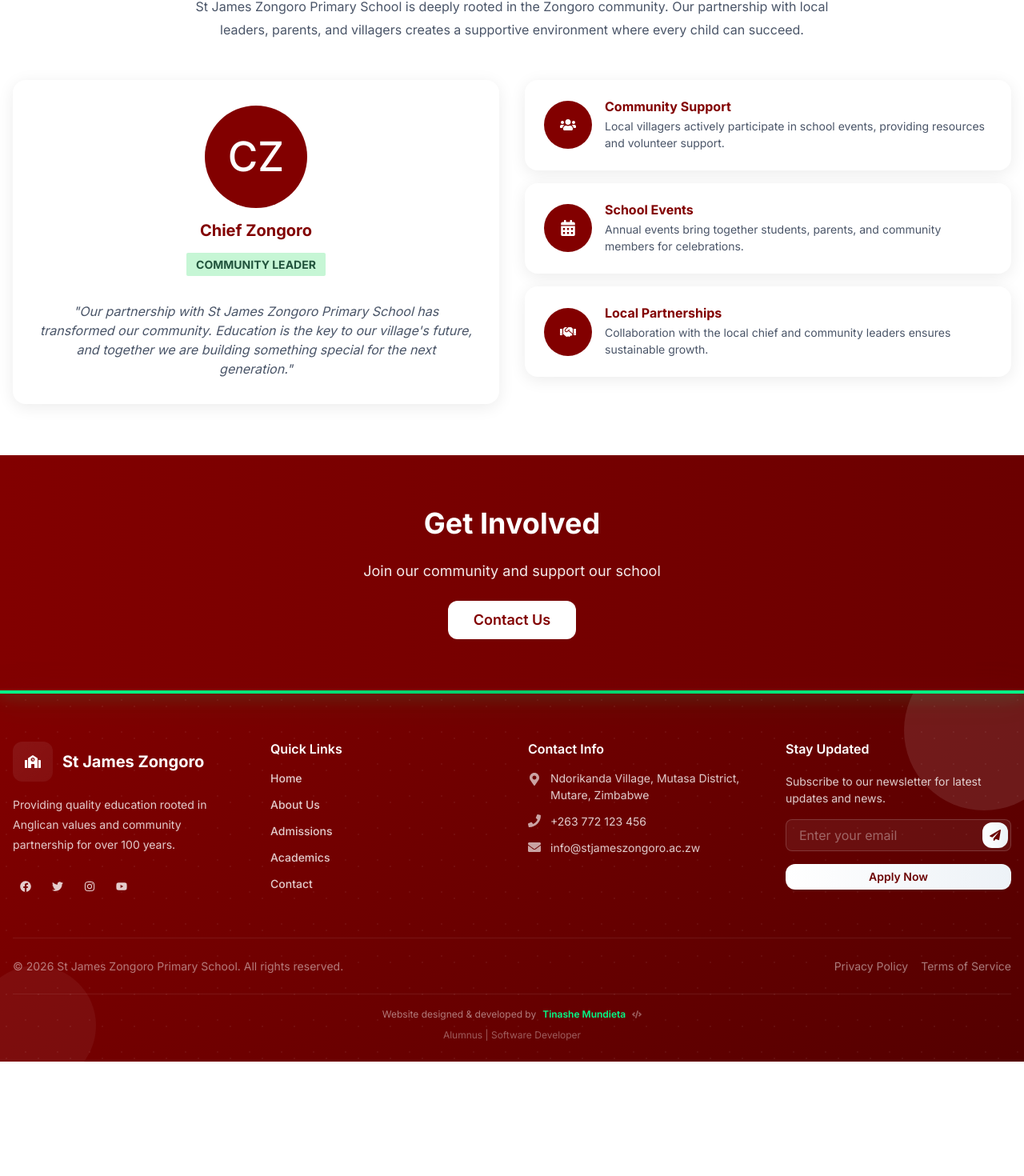
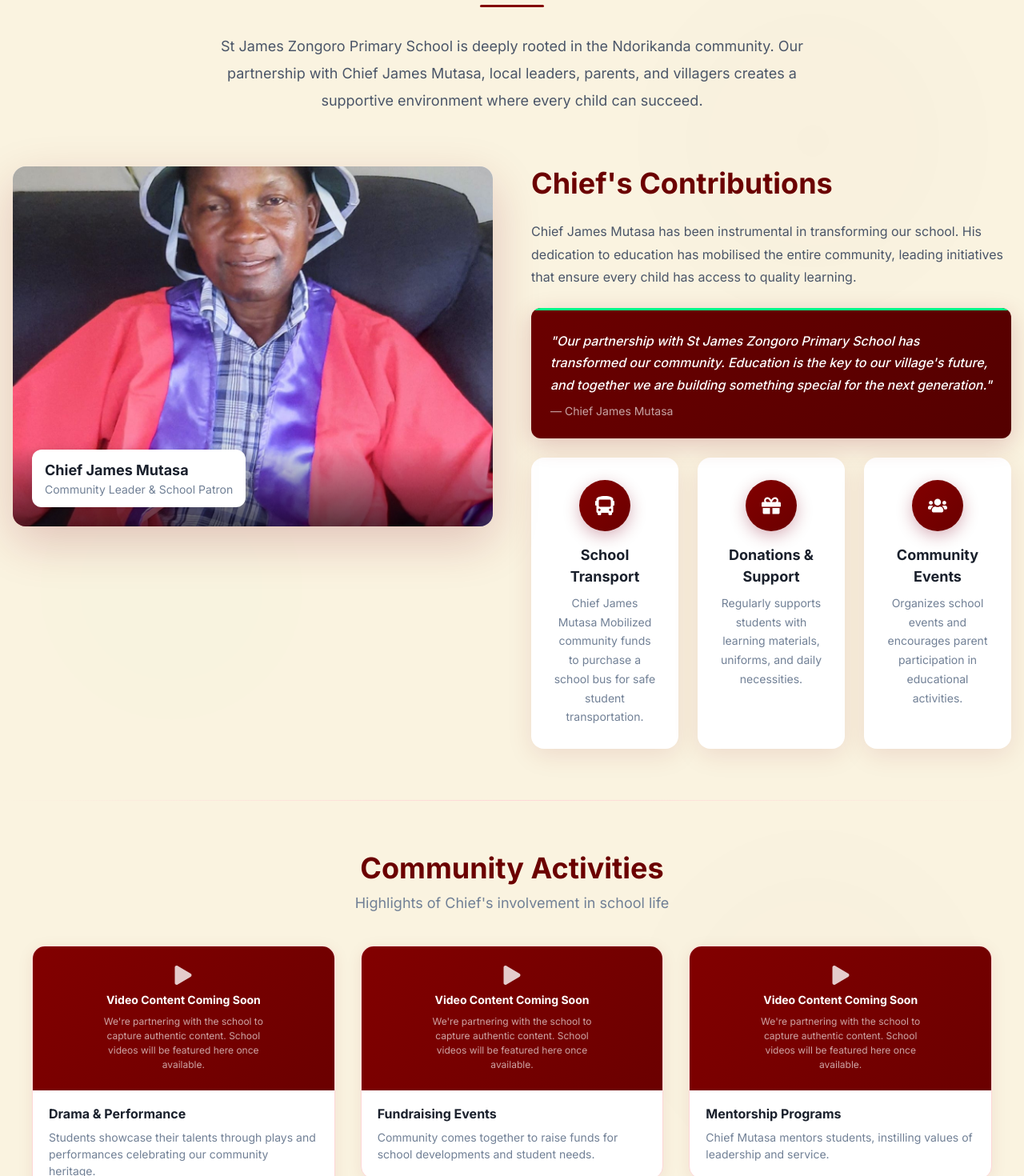
Before and after one commit to Tinashe623/ZONGORO-PRIMARY, a React (Vite) app: page /community in a window 1280 px wide. Shown: the part 418-1888 px from the top of the page at 80% size. Before the commit the page ends 1745 px from the top, so only its background shows below. Built offline with nearby package versions, Linux system fonts and the light colour scheme.

Commit message:
refactor: redesign CommunityPage with updated layout, imagery, and community highlight sections

```diff
--- a/src/pages/CommunityPage.tsx
+++ b/src/pages/CommunityPage.tsx
@@ -5,36 +5,50 @@ import {
   VStack,
   Heading,
   Text,
-  Card,
-  CardBody,
-  Avatar,
   Flex,
-  Badge,
   Icon,
+  Image,
 } from '@chakra-ui/react';
-import { FaUsers, FaCalendarAlt, FaHandshake } from 'react-icons/fa';
+import { FaUsers, FaBus, FaGift, FaPlay } from 'react-icons/fa';
 import PageHero from '../components/ui/PageHero';
 import ScrollReveal from '../components/ui/ScrollReveal';
-import CTABanner from '../components/ui/CTABanner';
 
 const communityHighlights = [
   {
-    icon: FaUsers,
-    title: 'Community Support',
-    description:
-      'Local villagers actively participate in school events, providing resources and volunteer support.',
+    icon: FaBus,
+    title: 'School Transport',
+    description: 'Chief James Mutasa Mobilized community funds to purchase a school bus for safe student transportation.',
   },
   {
-    icon: FaCalendarAlt,
-    title: 'School Events',
-    description:
-      'Annual events bring together students, parents, and community members for celebrations.',
+    icon: FaGift,
+    title: 'Donations & Support',
+    description: 'Regularly supports students with learning materials, uniforms, and daily necessities.',
   },
   {
-    icon: FaHandshake,
-    title: 'Local Partnerships',
-    description:
-      'Collaboration with the local chief and community leaders ensures sustainable growth.',
+    icon: FaUsers,
+    title: 'Community Events',
+    description: 'Organizes school events and encourages parent participation in educational activities.',
+  },
+];
+
+const activities = [
+  {
+    title: 'Drama & Performance',
+    description: 'Students showcase their talents through plays and performances celebrating our community heritage.',
+    type: 'placeholder',
+    placeholder: 'Video Content Coming Soon',
+  },
+  {
+    title: 'Fundraising Events',
+    description: 'Community comes together to raise funds for school developments and student needs.',
+    type: 'placeholder',
+    placeholder: 'Video Content Coming Soon',
+  },
+  {
+    title: 'Mentorship Programs',
+    description: 'Chief Mutasa mentors students, instilling values of leadership and service.',
+    type: 'placeholder',
+    placeholder: 'Video Content Coming Soon',
   },
 ];
 
@@ -50,101 +64,204 @@ const CommunityPage = () => {
         subtitle="Working together for our children's future"
       />
 
-      <Box py={16} px={4} bg="white">
-        <Box maxW="1400px" mx="auto">
+      <Box py={16} px={4} bg="cream.50" position="relative" overflow="hidden">
+        <Box position="absolute" top={0} left={0} right={0} bottom={0} opacity={0.4}>
+          <Box position="absolute" top="10%" right="5%" w="400px" h="400px" borderRadius="full" bg="maroon.500" opacity={0.03} filter="blur(100px)" />
+          <Box position="absolute" bottom="10%" left="5%" w="300px" h="300px" borderRadius="full" bg="#00ff88" opacity={0.03} filter="blur(80px)" />
+        </Box>
+        <Box position="absolute" top={0} left={0} right={0} h="1px" bgGradient="linear(to-r, transparent, maroon.100, transparent)" />
+
+        <Box maxW="1400px" mx="auto" position="relative" zIndex={1}>
           <ScrollReveal>
             <VStack spacing={8} maxW="800px" mx="auto" textAlign="center">
-              <Heading size="lg" color="maroon.500">
+              <Heading size="2xl" color="maroon.600" fontWeight="800">
                 Our Community Connection
               </Heading>
-              <Text color="gray.600" lineHeight="1.8">
-                St James Zongoro Primary School is deeply rooted in the Zongoro community.
-                Our partnership with local leaders, parents, and villagers creates a supportive
+              <Box w="80px" h="3px" bg="maroon.500" borderRadius="full" />
+              <Text color="gray.600" fontSize="lg" lineHeight="1.9">
+                St James Zongoro Primary School is deeply rooted in the Ndorikanda community.
+                Our partnership with Chief James Mutasa, local leaders, parents, and villagers creates a supportive
                 environment where every child can succeed.
               </Text>
             </VStack>
           </ScrollReveal>
 
-          <SimpleGrid columns={{ base: 1, lg: 2 }} spacing={8} mt={12}>
+          <SimpleGrid columns={{ base: 1, lg: 2 }} spacing={12} mt={16}>
             <ScrollReveal>
-              <Card
+              <Box
+                borderRadius="2xl"
+                overflow="hidden"
                 bg="white"
-                borderRadius="2xl"
-                boxShadow="0 4px 20px rgba(0,0,0,0.08)"
+                boxShadow="0 20px 60px rgba(128, 0, 32, 0.2)"
+                position="relative"
+              >
+                <Image
+                  src="/images/chief-image.jpg"
+                  alt="Chief James Mutasa"
+                  w="100%"
+                  h={{ base: '350px', md: '450px' }}
+                  objectFit="cover"
+                />
+                <Box
+                  position="absolute"
+                  bottom={0}
+                  left={0}
+                  right={0}
+                  h="100px"
+                  bgGradient="linear(to-t, blackAlpha.700, transparent)"
+                />
+                <Box
+                  position="absolute"
+                  bottom={6}
+                  left={6}
+                  bg="white"
+                  borderRadius="xl"
+                  px={4}
+                  py={3}
+                  boxShadow="0 4px 20px rgba(0,0,0,0.15)"
+                >
+                  <Text fontWeight="800" fontSize="lg" color="gray.800">Chief James Mutasa</Text>
+                  <Text fontSize="sm" color="gray.500">Community Leader & School Patron</Text>
+                </Box>
+              </Box>
+            </ScrollReveal>
+
+            <VStack align="start" spacing={6}>
+              <Heading size="xl" color="maroon.600" fontWeight="700">
+                Chief's Contributions
+              </Heading>
+              <Text color="gray.600" fontSize="md" lineHeight="1.8">
+                Chief James Mutasa has been instrumental in transforming our school. His dedication
+                to education has mobilised the entire community, leading initiatives that ensure every
+                child has access to quality learning.
+              </Text>
+
+              <Box
+                p={6}
+                bgGradient="linear(135deg, maroon.600, maroon.700)"
+                borderRadius="xl"
+                w="100%"
+                boxShadow="0 8px 30px rgba(128, 0, 32, 0.2)"
+                position="relative"
                 overflow="hidden"
               >
-                <CardBody p={8}>
-                  <VStack spacing={4} align="center" textAlign="center">
-                    <Avatar
-                      size="2xl"
-                      name="Chief Zongoro"
-                      bg="maroon.500"
-                    />
-                    <Heading size="md" color="maroon.500">
-                      Chief Zongoro
-                    </Heading>
-                    <Badge colorScheme="green" fontSize="sm" px={3} py={1}>
-                      Community Leader
-                    </Badge>
-                    <Text color="gray.600" fontStyle="italic" mt={4}>
+                <Box position="absolute" top={0} left={0} right={0} h="3px" bg="#00ff88" />
+                <Text color="white" fontSize="md" fontStyle="italic" fontWeight="500" lineHeight="1.7" mt={1}>
                   "Our partnership with St James Zongoro Primary School has
                   transformed our community. Education is the key to our village's
                   future, and together we are building something special for the
                   next generation."
                 </Text>
-                  </VStack>
-                </CardBody>
-              </Card>
-            </ScrollReveal>
+                <Text color="whiteAlpha.700" fontSize="sm" mt={2}>— Chief James Mutasa</Text>
+              </Box>
 
-            <VStack spacing={4}>
-              {communityHighlights.map((highlight, index) => (
-                <ScrollReveal key={index} delay={0.1 * (index + 1)}>
-                  <Card
+              <SimpleGrid columns={{ base: 1, md: 3 }} spacing={6} w="100%">
+                {communityHighlights.map((highlight) => (
+                  <Box
+                    key={highlight.title}
+                    p={7}
                     bg="white"
                     borderRadius="2xl"
-                    boxShadow="0 4px 20px rgba(0,0,0,0.08)"
-                    w="100%"
-                    transition="all 0.3s ease"
-                    _hover={{ transform: 'translateY(-4px)', boxShadow: '0 8px 30px rgba(0,0,0,0.12)' }}
+                    boxShadow="0 8px 32px rgba(128, 0, 32, 0.1)"
+                    _hover={{ transform: 'translateY(-6px)', boxShadow: '0 16px 48px rgba(128, 0, 32, 0.18)' }}
+                    transition="all 0.35s cubic-bezier(0.4, 0, 0.2, 1)"
                   >
-                    <CardBody p={6}>
-                      <Flex align="center" gap={4}>
-                        <Flex
-                          align="center"
-                          justify="center"
-                          w="60px"
-                          h="60px"
+                    <Flex direction="column" align="center" textAlign="center" gap={4}>
+                      <Box
+                        display="flex"
+                        alignItems="center"
+                        justifyContent="center"
+                        w="64px"
+                        h="64px"
                         borderRadius="full"
-                          bg="maroon.500"
-                          flexShrink={0}
+                        bgGradient="linear(135deg, maroon.500, maroon.600)"
+                        boxShadow="0 6px 20px rgba(128, 0, 32, 0.3)"
                       >
-                          <Icon as={highlight.icon} color="white" fontSize="xl" />
-                        </Flex>
+                        <Icon as={highlight.icon} color="white" fontSize="2xl" />
+                      </Box>
                       <Box>
-                          <Heading size="sm" color="maroon.500" mb={1}>
+                        <Text color="gray.800" fontWeight="700" fontSize="lg" mb={2}>
                           {highlight.title}
-                          </Heading>
-                          <Text color="gray.600" fontSize="sm">
+                        </Text>
+                        <Text color="gray.500" fontSize="sm" lineHeight="1.7">
                           {highlight.description}
                         </Text>
                       </Box>
                     </Flex>
-                    </CardBody>
-                  </Card>
-                </ScrollReveal>
+                  </Box>
                 ))}
+              </SimpleGrid>
             </VStack>
           </SimpleGrid>
         </Box>
       </Box>
 
-      <CTABanner
-        title="Get Involved"
-        subtitle="Join our community and support our school"
-        buttonText="Contact Us"
-        buttonLink="/#contact"
-      />
+      <Box py={16} px={4} bg="cream.50" position="relative" overflow="hidden">
+        <Box position="absolute" top={0} left={0} right={0} bottom={0} opacity={0.4}>
+          <Box position="absolute" top="10%" right="5%" w="400px" h="400px" borderRadius="full" bg="maroon.500" opacity={0.03} filter="blur(100px)" />
+          <Box position="absolute" bottom="10%" left="5%" w="300px" h="300px" borderRadius="full" bg="#00ff88" opacity={0.03} filter="blur(80px)" />
+        </Box>
+        <Box position="absolute" top={0} left={0} right={0} h="1px" bgGradient="linear(to-r, transparent, maroon.100, transparent)" />
+
+        <Box maxW="1200px" mx="auto" position="relative" zIndex={1}>
+          <ScrollReveal>
+            <VStack spacing={10}>
+              <Box textAlign="center">
+                <Heading size="xl" color="maroon.600" fontWeight="800">
+                  Community Activities
+                </Heading>
+                <Text color="gray.500" fontSize="lg" mt={2}>
+                  Highlights of Chief's involvement in school life
+                </Text>
+              </Box>
+
+              <SimpleGrid columns={{ base: 1, md: 3 }} spacing={8} w="100%">
+                {activities.map((activity, index) => (
+                  <ScrollReveal key={activity.title} delay={0.1 * index}>
+                    <Box
+                      borderRadius="2xl"
+                      overflow="hidden"
+                      bg="white"
+                      border="1px solid"
+                      borderColor="maroon.100"
+                      boxShadow="0 4px 20px rgba(128, 0, 32, 0.08)"
+                      _hover={{ borderColor: 'maroon.300', transform: 'translateY(-6px)', boxShadow: '0 12px 40px rgba(128, 0, 32, 0.15)' }}
+                      transition="all 0.35s cubic-bezier(0.4, 0, 0.2, 1)"
+                    >
+                      <Box
+                        h={{ base: '200px', md: '180px' }}
+                        bgGradient="linear(135deg, maroon.500, maroon.600)"
+                        display="flex"
+                        alignItems="center"
+                        justifyContent="center"
+                        position="relative"
+                        flexDirection="column"
+                        p={4}
+                      >
+                        <Icon as={FaPlay} color="white" fontSize="2xl" mb={2} opacity={0.8} />
+                        <Text color="white" fontWeight="700" fontSize="sm" textAlign="center">
+                          {activity.placeholder}
+                        </Text>
+                        <Text color="whiteAlpha.700" fontSize="xs" mt={2} textAlign="center" maxW="200px">
+                          We're partnering with the school to capture authentic content. School videos will be featured here once available.
+                        </Text>
+                      </Box>
+                      <Box p={5}>
+                        <Heading size="sm" color="gray.800" mb={2}>
+                          {activity.title}
+                        </Heading>
+                        <Text color="gray.500" fontSize="sm">
+                          {activity.description}
+                        </Text>
+                      </Box>
+                    </Box>
+                  </ScrollReveal>
+                ))}
+              </SimpleGrid>
+            </VStack>
+          </ScrollReveal>
+        </Box>
+      </Box>
     </Box>
   );
 };
```
Lines whose indentation alone changed are shown as unchanged.
